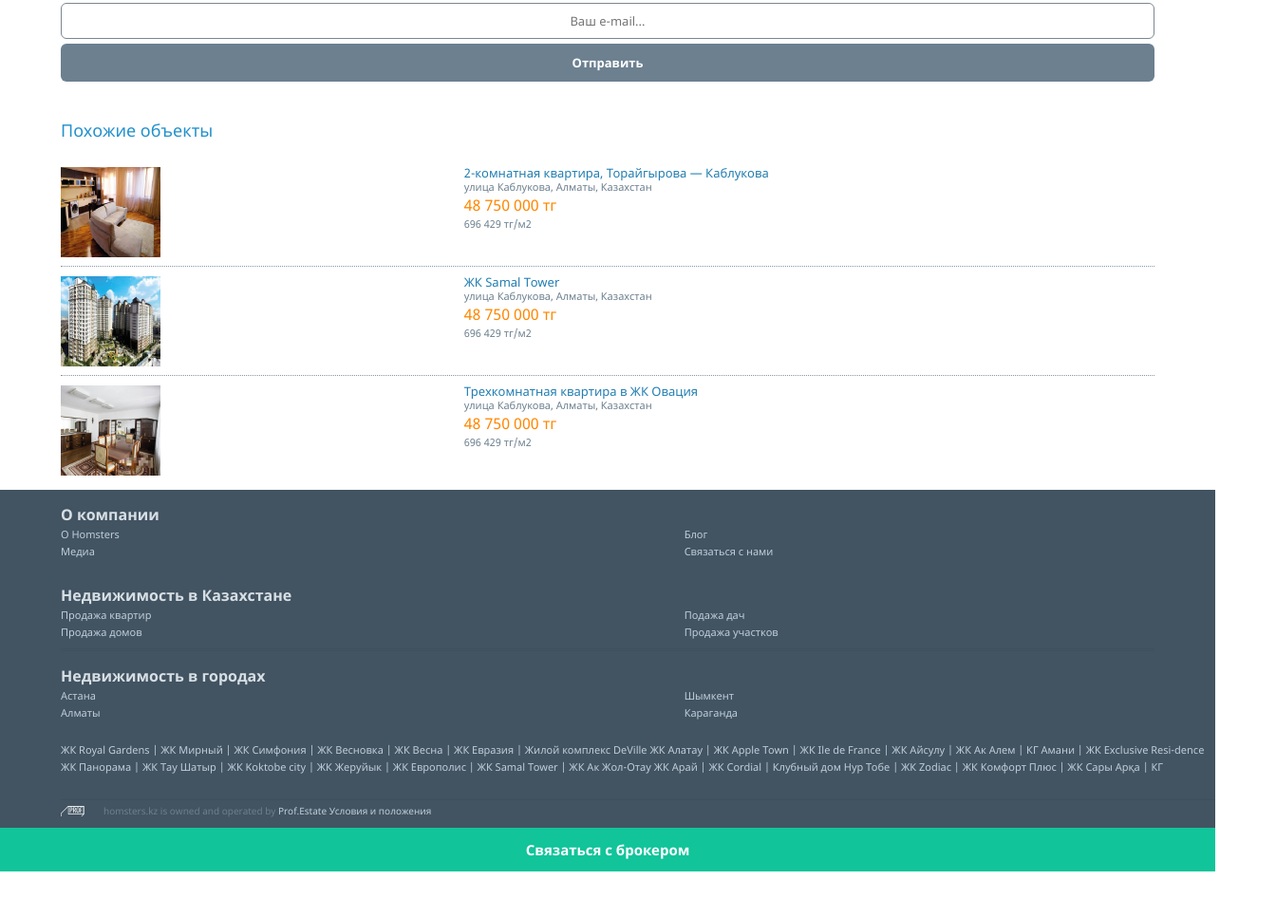
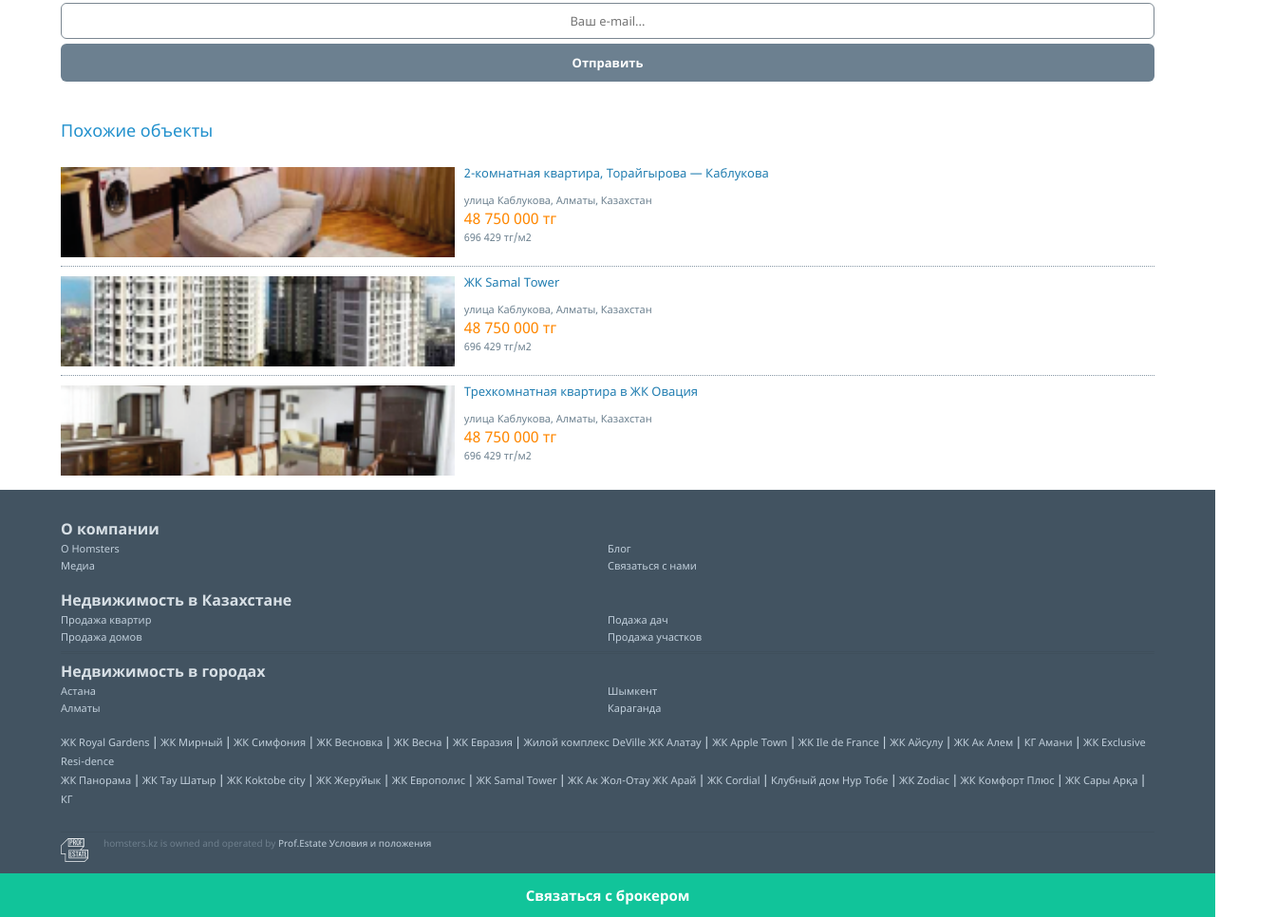
Before and after one commit to timit87/Mobile.project, a plain HTML site: page www/index.html in a window 1280 px wide. Shown: the part 1680-2646 px from the top of the page at 95% size, 1344 px wide, since content can reach past the window. Before the commit the page ends 2598 px from the top, so only its background shows below. Drawn offline with Linux system fonts and the light colour scheme.

Commit message:
комменты в файле

```diff
--- a/www/css/style.css
+++ b/www/css/style.css
@@ -1,5 +1,6 @@
 .l-header {
 	height:50px;
+	width:100%;
 	}
 	.b-header {
 		width:100%;
@@ -13,7 +14,7 @@
 			display:block;
 			height:50px;
 			width:11%;
-			background:url('../images/button-header-left.png') center no-repeat;
+			background:url('../images/button-header-back.svg') center no-repeat;
 			background-size: 8px 14px;
 		}
 		.b-header__logo {
@@ -32,21 +33,21 @@
 			height:50px;
 			width:11%;
 			margin-right: 0;
-			background:url('../images/button-header-search.png') center no-repeat;
+			background:url('../images/button-header-search.svg') center no-repeat;
 			background-size: 21px 21px;
 			margin-left: 22%;
 		}
 		.b-header__menu {
 			display:block;
 			height:50px;
-			width:auto;
+			width:100%;
 		}
 			.b-header__menu-button {
 				float:right;
 				display:block;
 				height:50px;
 				width:11%;
-				background:url('../images/button-header-menu.png') center no-repeat;
+				background:url('../images/button-header-menu.svg') center no-repeat;
 				background-size: 4px 21px;
 			}
 			.b-header__menu-dropdown-wrap {
@@ -56,7 +57,7 @@
 				right: 4%;
 				top: 64px;
 				width:205px;
-				height:167px;
+				height:165px;
 				background-color: #FFFFFF;
 				border-radius: 10px;
 				box-shadow: 3px 6px 6px 0px rgba(50, 50, 50, 0.5);
@@ -99,7 +100,14 @@
 	}
 		.b-content__top-img {
 			position:absolute;
+			width:100%;
 		}
+			.b-content__top-img  img{
+				object-fit: cover;
+				height: 218px;
+				width: 100%;
+			}
+
 		.b-content__top-button {
 			position:absolute;
 			height: 28px;
@@ -112,10 +120,10 @@
 			opacity:0.5;
 		}
 		.b-content__top-pager {
-				float:left;
-				width:100%;
+				width:110px;
 				position:relative;
-				margin-top:180px;
+				margin: 0px auto;
+				padding-top:180px;
 			}
 				.b-content__top-pager-item {
 					display:block;
@@ -125,10 +133,9 @@
 					background:#FFFFFF;
 					border-radius:50px;
 					background-size: 7px 7px;
-					margin:1%
+					margin-right:8px;
 				}
 					.m-content__top-pager-item_active {
-						margin-left: 35%;
 						background:#FF9B19;
 					}
 
@@ -298,10 +305,10 @@
 					display:block;
 					position:absolute;
 					height:115px;
-					width:100%;
 					margin-top: 155px;
 					background: linear-gradient(to top, rgba(255, 255, 255, 1) 40%, rgba(255, 255, 255, 0) 85%);
 					z-index:1;
+					width:90%;
 				}
 
 				.b-content__object-discr-text-inner{
@@ -428,6 +435,10 @@
 					margin-bottom:5px;
 					outline:none;
 				}
+					.b-content__object-liked-e-mail input:focus{
+						border: 1px solid #0080C5;
+						box-shadow: 0 0 10px rgba(101,90,219,0.5);
+					}
 	.b-content__news {
 		float:left;
 		display:block;
@@ -446,35 +457,39 @@
 			height: 115px;
 			padding-top:10px;
 			width:100%;
+			border-bottom: 1px dotted #8596A4;
 		}
-			.m-content__news-list-top,
-			.m-content__news-list-middle{
-				border-bottom: 1px dotted #8596A4;
+			.b-content__news-list:last-child {
+				border:none;
 			}
-			.b-content__news-list-photo {
-				float:left;
-				display:block;
-				height: 95px;
-				width:36%;
-			}
+				.b-content__news-list-photo  img{
+					float:left;
+					object-fit: cover;
+					height: 95px;
+					width: 36%;
+				}
 			.b-content__news-list-info {
 				float:left;
 				display:block;
 				height: 95px;
-				width: 57%;
+				width: 60%;
 				list-style-type: none;
 				margin-left: 10px;
+				padding:0px;
 			}
 				.b-content__news-list-info-title {
 					color: #227EB1;
 					font-size: 13px;
 					font-family: 'Notosans';
 					line-height:13px;
+					height: 27px;
+					overflow: hidden;
 				}
 				.b-content__news-list-info-text {
 					color: #6C808F;
 					font-size: 11px;
 					font-family: 'Notosans';
+					overflow: hidden;
 				}
 				.b-content__news-list-info-price {
 					color: #FF8701;
@@ -488,54 +503,57 @@
 				}
 .l-footer {
 	width:100%;
+	clear:both;
+	background-color: #425361;
 }
 	.b-footer {
-		display:block;
-		float:left;
-		background-color: #425361;
-		width:100%;
-
+		clear:both;
+		padding-top:20px;
 	}
-		.b-footer__content-inner {
+		.b-footer__content {
 			margin: 0 5% 0 5%;
-			height: 70px;
+			padding: 10px 0px 10px 0px;
+			height:75px;
 		}
-			.m-footer__content-inner_middle {
-				border-bottom: 3px double #3F4F5C;
+			.b-footer__content:last-child {
+				border-top: 3px double #3F4F5C;
+				padding-top:7px;
 			}
-			.b-footer__content-inner-title {
-				margin-top: 15px;
+			.b-footer__content-title {
 				color: #D7DFE5;
 				font-size: 16px;
 				font-family: 'Notosans_bold';
 			}
-			.b-footer__content-inner-text {
-
-			}
-				.b-footer__content-inner-text-list {
+				.b-footer__content-list {
 					list-style-type: none;
-					padding:0px;
 					display:block;
 					float:left;
+					width:100%;
+					padding:0px;
 				}
-					.m-footer__content-inner-text-list_left{
-						width:57%;
-					}
 					.b-footer__content-inner-text-list-item {
 						color: #C1CFDB;
 						font-size: 11px;
 						font-family: 'Notosans';
 						line-height:18px;
+						float:left;
+						width:50%;
+					}
+					.b-footer__content-inner-text-list-item:hover {
+						color: #C1CFDB;
 					}
 
-			.b-footer__content-list {
-				margin: 10px 0 0 5%;
-				font-family: 'Notosans';
-				font-size:11px;
-				line-height:18px;
-				color:#C1CFDB;
+			.b-footer__content-listfull {
+				margin: 10px 5% 0 5%;
 				border-bottom: 1px solid #3F4F5C;
 				padding-bottom: 25px;
+				color:#C1CFDB;
+				}
+				.b-footer__content-listfull a {
+					font-family: 'Notosans';
+					font-size:11px;
+					line-height:18px;
+					color:#C1CFDB;
 				}
 			.b-footer__content-info {
 				margin: 6px 5% 12px 5%;
@@ -544,9 +562,12 @@
 				font-family:'Notosans';
 				font-size:10px;
 				line-height:11px;
-				color:#C1CFDB;
 				padding-left: 45px;
+				height:25px;
 			}
+				.b-footer__content-info a {
+					color:#C1CFDB;
+				}
 				.m-footer__content-info_color {
 					color: #6E7F8D;
 				}
--- a/www/index.html
+++ b/www/index.html
@@ -32,7 +32,7 @@
 		</div>
 		<div class="l-content">
 			<div class="b-content__top">
-				<div class="b-content__top-img"><img src="images/bg-content-top.png" width="100%" height="218"></div>
+				<div class="b-content__top-img"><img src="images/bg-content-top.png"></div>
 				<a href="#" class="b-content__top-button"></a>
 				<div class="b-content__top-pager">
 					<a class="b-content__top-pager-item m-content__top-pager-item_active" href="#"></a>
@@ -112,92 +112,78 @@
 						<div class="b-content__object-liked-icon-bottom"></div>
 						<div class="b-content__object-liked-title">Нравится это объявление?</div>
 						<div class="b-content__object-liked-text">Отправьте его себе на почту,<br />чтобы изучить позже</div>
-						<div class="b-content__object-liked-e-mail"><input type="email" placeholder="Ваш e-mail..." ></div>
+						<div class="b-content__object-liked-e-mail"><input type="email" placeholder="Ваш e-mail..." >
 						<a href="#" class="b-content__object-liked-button">Отправить</a>
+						</div>
 					</div>
 				</div>
 			</div>
 			<div class="b-content__news">
 				<div class="b-content__news-title">Похожие объекты</div>
-				<div class="b-content__news-list m-content__news-list-top">
+				<a href="#" class="b-content__news-list">
 					<div class="b-content__news-list-photo"><img src="images/bg-content-news-photo-top.png" width="105" height="95"></div>
-					<div class="b-content__news-list-info">
+					<ul class="b-content__news-list-info">
 						<li class="b-content__news-list-info-title">2-комнатная квартира, Торайгырова — Каблукова</li>
 						<li class="b-content__news-list-info-text">улица Каблукова, Алматы, Казахстан</li>
 						<li class="b-content__news-list-info-price">48 750 000 тг</li>
 						<li class="b-content__news-list-info-area">696 429 тг/м2</li>
-					</div>
-				</div>
-				<div class="b-content__news-list m-content__news-list-middle">
+					</ul>
+				</a>
+				<a href="#" class="b-content__news-list">
 					<div class="b-content__news-list-photo"><img src="images/bg-content-news-photo-middle.png" width="105" height="95"></div>
-					<div class="b-content__news-list-info">
+					<ul class="b-content__news-list-info">
 						<li class="b-content__news-list-info-title">ЖК Samal Tower</li>
 						<li class="b-content__news-list-info-text">улица Каблукова, Алматы, Казахстан</li>
 						<li class="b-content__news-list-info-price">48 750 000 тг</li>
 						<li class="b-content__news-list-info-area">696 429 тг/м2</li>
-					</div>
-				</div>
-				<div class="b-content__news-list m-content__news-list-bottom">
+					</ul>
+				</a>
+				<a href="#" class="b-content__news-list">
 					<div class="b-content__news-list-photo"><img src="images/bg-content-news-photo-bottom.png" width="105" height="95"></div>
-					<div class="b-content__news-list-info">
+					<ul class="b-content__news-list-info">
 						<li class="b-content__news-list-info-title">Трехкомнатная квартира в ЖК Овация</li>
 						<li class="b-content__news-list-info-text">улица Каблукова, Алматы, Казахстан</li>
 						<li class="b-content__news-list-info-price">48 750 000 тг</li>
 						<li class="b-content__news-list-info-area">696 429 тг/м2</li>
-					</div>
-				</div>
+					</ul>
+				</a>
 			</div>
 		</div>
 		<div class="l-footer">
 			<div class="b-footer">
 				<div class="b-footer__content">
-					<div class="b-footer__content-inner m-footer__content-inner_top">
-						<div class="b-footer__content-inner-title">О компании</div>
-						<div class="b-footer__content-inner-text">
-							<ul class="b-footer__content-inner-text-list m-footer__content-inner-text-list_left">
-								<li class="b-footer__content-inner-text-list-item">О Homsters</li>
-								<li class="b-footer__content-inner-text-list-item">Медиа</li>
-							</ul>
-							<ul class="b-footer__content-inner-text-list m-footer__content-inner-text-list_right">
-								<li class="b-footer__content-inner-text-list-item">Блог</li>
-								<li class="b-footer__content-inner-text-list-item">Связаться с нами</li>
-							</ul>
-						</div>
-					</div>
-					<div class="b-footer__content-inner m-footer__content-inner_middle">
-						<div class="b-footer__content-inner-title">Недвижимость в Казахстане</div>
-						<div class="b-footer__content-inner-text">
-							<ul class="b-footer__content-inner-text-list m-footer__content-inner-text-list_left">
-								<li class="b-footer__content-inner-text-list-item">Продажа квартир</li>
-								<li class="b-footer__content-inner-text-list-item">Продажа домов</li>
-							</ul>
-							<ul class="b-footer__content-inner-text-list m-footer__content-inner-text-list_right">
-								<li class="b-footer__content-inner-text-list-item">Подажа дач</li>
-								<li class="b-footer__content-inner-text-list-item">Продажа участков</li>
-							</ul>
-						</div>
-					</div>
-					<div class="b-footer__content-inner m-footer__content-inner_bottom">
-						<div class="b-footer__content-inner-title">Недвижимость в городах</div>
-						<div class="b-footer__content-inner-text">
-							<ul class="b-footer__content-inner-text-list m-footer__content-inner-text-list_left">
-								<li class="b-footer__content-inner-text-list-item">Астана</li>
-								<li class="b-footer__content-inner-text-list-item">Алматы</li>
-							</ul>
-							<ul class="b-footer__content-inner-text-list m-footer__content-inner-text-list_right">
-								<li class="b-footer__content-inner-text-list-item">Шымкент</li>
-								<li class="b-footer__content-inner-text-list-item">Караганда</li>
-							</ul>
-						</div>
-					</div>
-					<div class="b-footer__content-list">ЖК Royal Gardens | ЖК Мирный | ЖК Симфония | ЖК Весновка | ЖК Весна | ЖК Евразия | Жилой комплекс DeVille ЖК Алатау | ЖК Apple Town | ЖК Ile de France | ЖК Айсулу | ЖК Ак Алем | КГ Амани | ЖК Exclusive Resi-dence<br />
-						ЖК Панорама | ЖК Тау Шатыр | ЖК Koktobe city | ЖК Жеруйык | ЖК Европолис | ЖК Samal Tower | ЖК Ак Жол-Отау ЖК Арай | ЖК Cordial | Клубный дом Нур Тобе | ЖК Zodiac | ЖК Комфорт Плюс | ЖК Сары Арқа | КГ
-					</div>
-					<div class="b-footer__content-info"><span class="m-footer__content-info_color">homsters.kz is owned and operated by</span> Prof.Estate Условия и положения
-					</div>
-					<a href="#" class="b-footer__content-connect">Связаться с брокером</a>
+					<div class="b-footer__content-title">О компании</div>
+					<ul class="b-footer__content-list">
+						<a href="#" class="b-footer__content-inner-text-list-item">О Homsters</a>
+						<a href="#" class="b-footer__content-inner-text-list-item">Блог</a>
+						<a href="#" class="b-footer__content-inner-text-list-item">Медиа</a>
+						<a href="#" class="b-footer__content-inner-text-list-item">Связаться с нами</a>
+					</ul>
+				</div>
+				<div class="b-footer__content">
+					<div class="b-footer__content-title">Недвижимость в Казахстане</div>
+					<ul class="b-footer__content-list">
+						<a href="#" class="b-footer__content-inner-text-list-item">Продажа квартир</a>
+						<a href="#" class="b-footer__content-inner-text-list-item">Подажа дач</a>
+						<a href="#" class="b-footer__content-inner-text-list-item">Продажа домов</a>
+						<a href="#" class="b-footer__content-inner-text-list-item">Продажа участков</a>
+					</ul>
+				</div>
+				<div class="b-footer__content">
+					<div class="b-footer__content-title">Недвижимость в городах</div>
+					<ul class="b-footer__content-list">
+						<a href="#" class="b-footer__content-inner-text-list-item">Астана</a>
+						<a href="#" class="b-footer__content-inner-text-list-item">Шымкент</a>
+						<a href="#" class="b-footer__content-inner-text-list-item">Алматы</a>
+						<a href="#" class="b-footer__content-inner-text-list-item">Караганда</a>
+					</ul>
 				</div>
 			</div>
+			<div class="b-footer__content-listfull"><a href="#">ЖК Royal Gardens</a> | <a href="#">ЖК Мирный</a> | <a href="#">ЖК Симфония</a> | <a href="#">ЖК Весновка</a> | <a href="#">ЖК Весна</a> | <a href="#">ЖК Евразия</a> | <a href="#">Жилой комплекс DeVille ЖК Алатау</a> | <a href="#">ЖК Apple Town</a> | <a href="#">ЖК Ile de France</a> | <a href="#">ЖК Айсулу</a> | <a href="#">ЖК Ак Алем</a> | <a href="#">КГ Амани</a> | <a href="#">ЖК Exclusive Resi-dence</a><br />
+				<a href="#">ЖК Панорама</a> | <a href="#">ЖК Тау Шатыр</a> | <a href="#">ЖК Koktobe city</a> | <a href="#">ЖК Жеруйык</a> | <a href="#">ЖК Европолис</a> | <a href="#">ЖК Samal Tower</a> | <a href="#">ЖК Ак Жол-Отау ЖК Арай</a> | <a href="#">ЖК Cordial</a> | <a href="#">Клубный дом Нур Тобе</a> | <a href="#">ЖК Zodiac</a> | <a href="#">ЖК Комфорт Плюс</a> | <a href="#">ЖК Сары Арқа</a> | <a href="#">КГ</a>
+			</div>
+			<div class="b-footer__content-info"><a href="#"><span class="m-footer__content-info_color">homsters.kz is owned and operated by</span> Prof.Estate Условия и положения</a></div>
+			<a href="#" class="b-footer__content-connect">Связаться с брокером</a>
 		</div>
 	</body>
 </html>
```
Also changed, not shown: www/images/button-content-top-active.png (deleted), www/images/button-content-top-disactive.png (deleted), www/images/button-header-back.svg (added), www/images/button-header-left.png (deleted), www/images/button-header-menu.png (deleted), www/images/button-header-menu.svg (added), www/images/button-header-search.png (deleted), www/images/button-header-search.svg (added).
